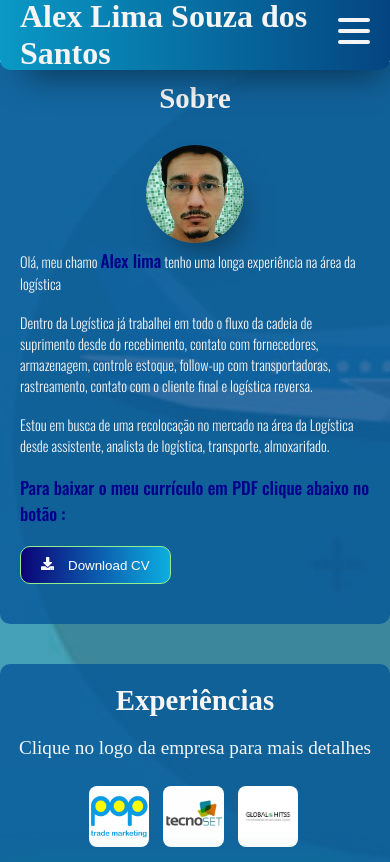
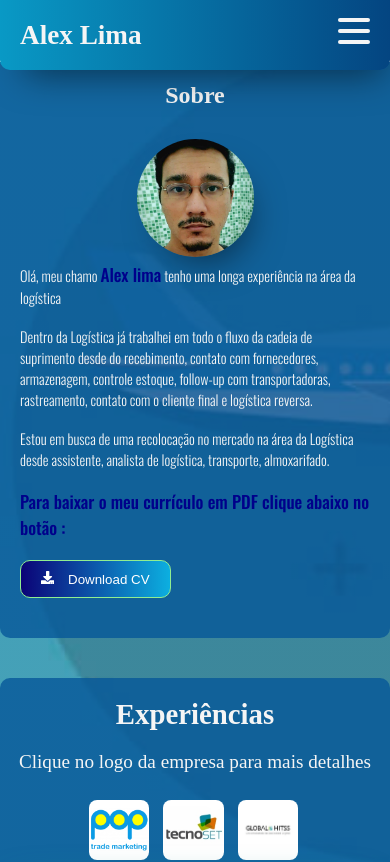
Before and after one commit to Alex-777-90/Alex-logistica, a React (Create React App) app: page / in a window 390 px wide. Shown: the top 862 px of the page. Built offline with nearby package versions, Linux system fonts and the light colour scheme.

Commit message:
atualizando responsividade

```diff
--- a/src/components/AboutStyled.ts
+++ b/src/components/AboutStyled.ts
@@ -31,9 +31,7 @@ export const StyledAbout = styled.div`
     .aboutImage{
         width: 370px;
         margin-top:-37px;
-        /* height: 400px; */
         background-color: rgba(5, 86, 153, 0);
-        /* background-color:red; */
         margin-left:50px;
         padding-left:50px;
         padding-top:30px;
@@ -51,7 +49,6 @@ export const StyledAbout = styled.div`
         width: 50%;
         padding: 10px;
         background-color: rgba(5, 86, 153, 0);
-        /* background-color:red; */
         padding-top:20px;
         margin-left:-70px;
 
@@ -102,7 +99,7 @@ export const StyledAbout = styled.div`
             padding-left:50px;
             padding-right:50px;
             margin-left:0px;
-            /* background-color:red; */
+
         }
 
        .aboutImage{
@@ -113,7 +110,7 @@ export const StyledAbout = styled.div`
             padding-left:0px;
             padding-top:0px;
             padding-bottom:0px;
-            /* background-color:red; */
+
         }
 
        .aboutImage img {
@@ -130,6 +127,12 @@ export const StyledAbout = styled.div`
             padding-left:20px;
             padding-right:20px;
         }
+        .subTitle {
+            font-size:100%;
+        }
+        .aboutImage img {
+           width: 30%;
+        }
      }
 
 `
--- a/src/components/DashboardsStyled.ts
+++ b/src/components/DashboardsStyled.ts
@@ -45,7 +45,7 @@ padding-top:20px;
 button {
    cursor: pointer;
    font-size:217%;
-   color:blue;
+   color:whitesmoke;
    background-color: transparent;
    border:none;
    margin-top:30px;
--- a/src/components/ExperienceStyled.ts
+++ b/src/components/ExperienceStyled.ts
@@ -12,14 +12,13 @@ const animationTextExperience = keyframes`
 
 export const StyledExperience = styled.div`
 
-/* height:500px; */
+
 background-color: rgba(5, 86, 153, 0.774);
 border-radius:10px;
 
    .subTitle {
         margin-top: 40px;
         text-align:center;
-        /* background-color: rgba(5, 86, 153, 0.774); */
         padding-top:20px;
         color: whitesmoke;
         font-size:120%;
@@ -29,8 +28,7 @@ border-radius:10px;
     }
 
     article {
-        /* background-color: rgba(5, 86, 153, 0.774); */
-        /* height:400px; */
+
         width:100%;
         display:flex;
         justify-content: center;
@@ -42,8 +40,7 @@ border-radius:10px;
     }
 
     .nameCompany {
-        /* height:300px; */
-        /* background-color:lightgreen; */
+
         width:20%;
         border-radius:10px;
         text-align:center;
@@ -71,7 +68,6 @@ border-radius:10px;
         margin-left:0px;
         width:100%;
         background-color: rgba(124, 175, 218, 0.774);
-        /* height:300px; */
         padding:20px;
         border-radius:10px;
         font-size:110%;
@@ -102,12 +98,11 @@ border-radius:10px;
     }
 
    .borderExperience{
-      /* border-color:rgba(124, 175, 218, 0.774); */
+
       border: 1px solid rgb(5, 126, 126);
       width:55%;
       border-radius:10px;
       box-shadow: -6px 6px 40px rgb(5, 126, 126) ;
-      margin-left:-20px;
       background-color:rgba(2, 131, 131, 0.301);
 
    }
@@ -127,11 +122,10 @@ border-radius:10px;
             flex-direction: row;
             align-items: center;
             justify-content:center;
-            /* padding:3px; */
             padding-left:7px;
             margin-left:0px;
             margin-top:10px;
-            /* background-color:red; */
+
         }
 
         .nameCompany img {
@@ -142,7 +136,7 @@ border-radius:10px;
         .borderExperience{
             width:77%;
             margin-top:10px;
-            /* background-color:red; */
+
         }
 
     }
--- a/src/components/FooterStyled.ts
+++ b/src/components/FooterStyled.ts
@@ -4,7 +4,6 @@ export const StyledFooter = styled.footer`
 
     margin: 0 auto;
     max-width: 1320px;
-    /* background-color: rgb(0, 0, 139); */
     background: linear-gradient(90deg,#0ba5a8 0%,#054379 100%);
     color: whitesmoke;
     border-radius:10px;
@@ -21,7 +20,6 @@ export const StyledFooter = styled.footer`
         border-bottom-width:0;
         border-left:0;
         border-right: 0;
-        /* background-color: rgb(0, 0, 139); */
         background: linear-gradient(90deg,#0999c5 0%,#044581 100%);
         border-top-left-radius:10px;
         border-top-right-radius:10px;
--- a/src/components/Header.tsx
+++ b/src/components/Header.tsx
@@ -5,7 +5,8 @@ const Header = () => {
   return (
     <StyledHeader>
            <div className="name">
-               <h1>Alex Lima Souza dos Santos</h1>
+               <h1 className="name1">Alex Lima Souza dos Santos</h1>
+               <h1 className="name2">Alex Lima</h1>
            </div>
            <Burger open={true || false} />
     </StyledHeader>
--- a/src/components/HeaderStyled.ts
+++ b/src/components/HeaderStyled.ts
@@ -1,11 +1,9 @@
 import styled from "styled-components";
 
 export const StyledHeader= styled.header`
-  /* margin: 0 auto; */
-  /* max-width: 1320px; */
+
   display: flex;
   justify-content: space-between;
-  /* background-color: rgb(0, 0, 139); */
   background: linear-gradient(90deg,#0999c5 0%,#044581 100%);
   -webkit-box-shadow: 9px 19px 36px -16px rgba(0, 0, 0, 0.54);
         -moz-box-shadow: 9px 19px 36px -16px rgba(0, 0, 0, 0.54);
@@ -22,9 +20,12 @@ export const StyledHeader= styled.header`
   width: 100%;
   z-index: 999px;
 
-
+ .name2{
+   display:none;
+ }
 
 .name h1{
+  font-size:170%;
   margin-left: 20px;
 }
 .links{
@@ -60,4 +61,14 @@ export const StyledHeader= styled.header`
 
 }
 
+@media(max-width: 438px) {
+  .name2{
+     display:block;
+  }
+
+  .name1{
+    display:none;
+  }
+}
+
 `
```
